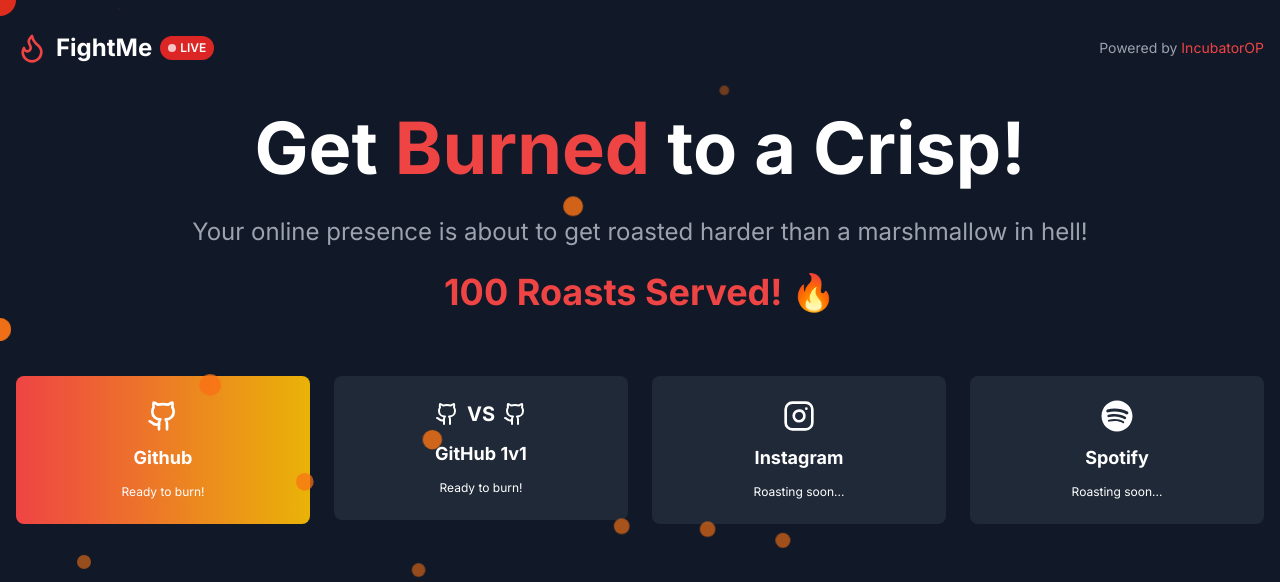
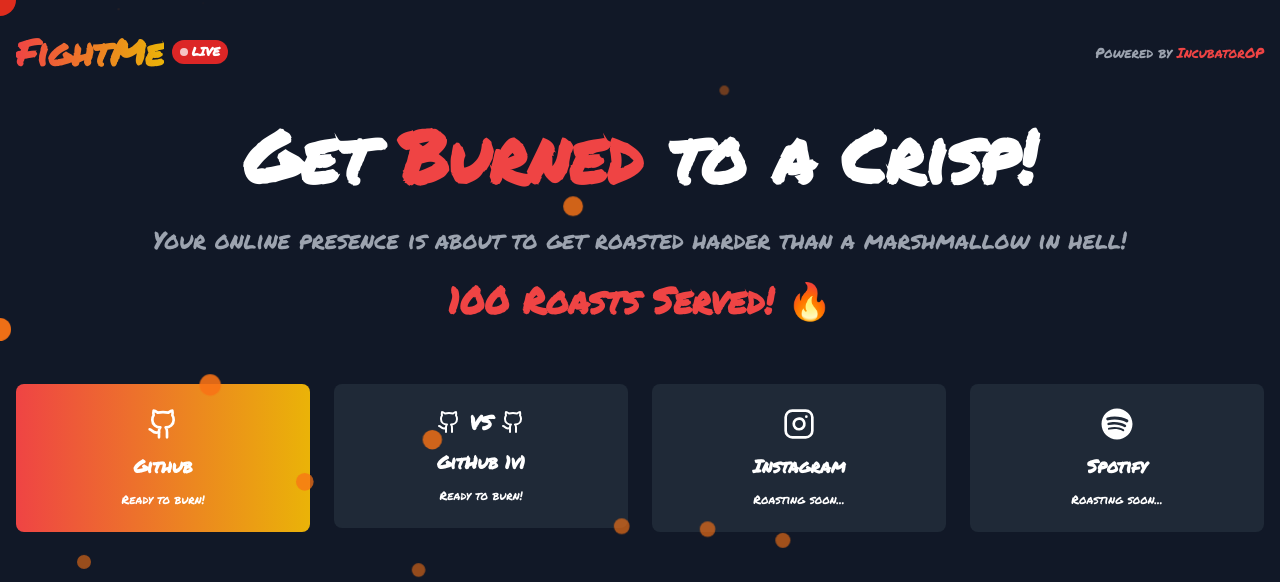
Before and after one commit to daytimedrinkingclub/fightme-live, a Next.js app: page / in a window 1280 px wide. Shown: the top 582 px of the page. Built offline with nearby package versions, Linux system fonts and the light colour scheme; no server answers; the database is empty.

Commit message:
updated font

```diff
--- a/src/app/layout.tsx
+++ b/src/app/layout.tsx
@@ -1,9 +1,9 @@
 import type { Metadata } from "next";
-import { Inter } from "next/font/google";
+import {  Permanent_Marker } from "next/font/google";
 import "./globals.css";
 import Link from 'next/link';
 
-const inter = Inter({ subsets: ["latin"] });
+const permanentMarker = Permanent_Marker({ weight: "400", subsets: ["latin"], variable: '--font-permanent-marker' });
 
 export const metadata: Metadata = {
   title: "FightMe - Get Roasted!",
@@ -16,8 +16,8 @@
   children: React.ReactNode;
 }>) {
   return (
-    <html lang="en" className={inter.className}>
-      <body>{children}</body>
+    <html lang="en" className={permanentMarker.variable}>
+      <body className={permanentMarker.className}>{children}</body>
     </html>
   );
 }
--- a/src/components/LandingPage.tsx
+++ b/src/components/LandingPage.tsx
@@ -129,22 +129,26 @@
         transition={{ duration: 1 }}
         className="container mx-auto px-4 py-8"
       >
-        <header className="flex justify-between items-center mb-12">
+        <header className="flex flex-col sm:flex-row justify-between items-center mb-12">
   <motion.div
-            className="flex items-center space-x-2"
-            initial={{ x: -50, opacity: 0 }}
+    initial={{ x: -100, opacity: 0 }}
     animate={{ x: 0, opacity: 1 }}
     transition={{ delay: 0.2, type: 'spring', stiffness: 120 }}
+    className="mb-4 sm:mb-0 flex items-center"
   >
-            <Flame className="w-8 h-8 text-red-500" />
-            <h1 className="text-2xl font-bold">FightMe</h1>
+    <h1
+      className="text-4xl font-extrabold text-transparent bg-clip-text bg-gradient-to-r from-red-500 to-yellow-500"
+      onClick={triggerEasterEgg}
+    >
+      FightMe
+    </h1>
     <div className="ml-2 bg-red-600 text-white text-xs font-semibold px-2 py-1 rounded-full flex items-center">
       <div className="w-2 h-2 bg-white rounded-full mr-1 animate-pulse"></div>
       LIVE
     </div>
   </motion.div>
   <motion.p
-            initial={{ x: 50, opacity: 0 }}
+    initial={{ x: 100, opacity: 0 }}
     animate={{ x: 0, opacity: 1 }}
     transition={{ delay: 0.3, type: 'spring', stiffness: 120 }}
     className="text-sm text-gray-400"
```
Lines whose indentation alone changed are shown as unchanged.
